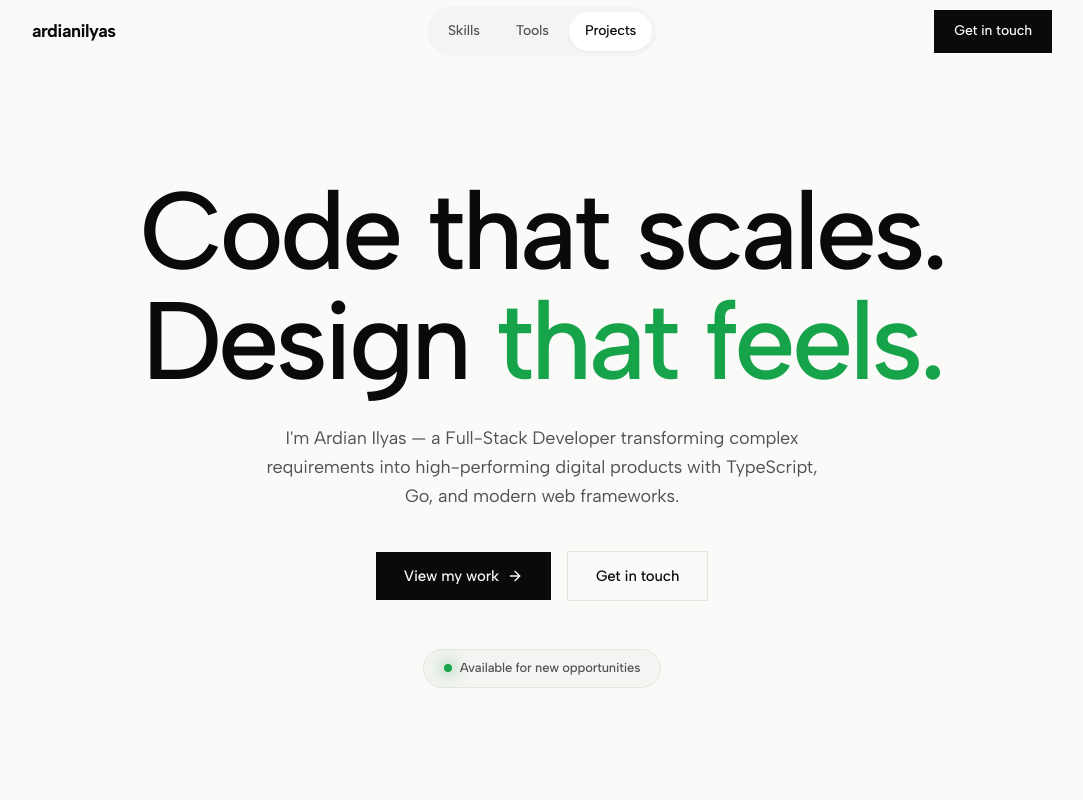
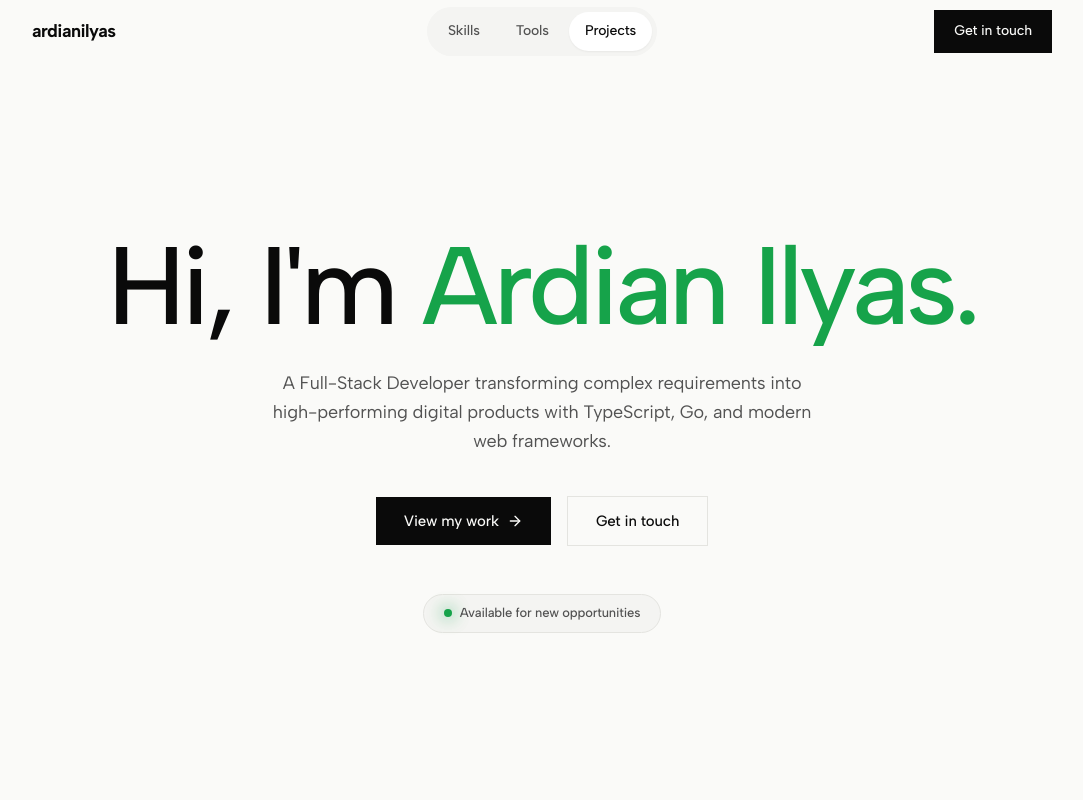
Before and after one commit to ardianilyas/portfolio, a Nuxt app: page / in a window 1280 px wide. Shown: the top 800 px of the page, without its empty margins (98-1181 px from the left). Built offline with nearby package versions, Linux system fonts and the light colour scheme.

Commit message:
feat(hero): redesign title to introduce user with highly interactive hover effect

```diff
--- a/app/components/Hero.vue
+++ b/app/components/Hero.vue
@@ -30,7 +30,7 @@
 
       <!-- Sub -->
       <p class="hero-sub fade-up fade-up-2">
-        I'm Ardian Ilyas — a Full-Stack Developer transforming complex requirements
+        A Full-Stack Developer transforming complex requirements
         into high-performing digital products with TypeScript, Go, and modern web frameworks.
       </p>
 
@@ -80,12 +80,10 @@ function scrollTo(id: string) {
 
 // ── Headline words ──────────────────────────────────────
 const headlineWords = [
-  { text: 'Code', accent: false },
-  { text: 'that', accent: false },
-  { text: 'scales.', accent: false },
-  { text: 'Design', accent: false },
-  { text: 'that', accent: true },
-  { text: 'feels.', accent: true },
+  { text: "Hi,", accent: false },
+  { text: "I'm", accent: false },
+  { text: 'Ardian', accent: true },
+  { text: 'Ilyas.', accent: true },
 ]
 
 // ── Mouse tracking for Chromatic Split ──────────────────
@@ -182,13 +180,32 @@ function onMouseLeave() {
   transition: text-shadow 0.2s cubic-bezier(0.16, 1, 0.3, 1), transform 0.2s cubic-bezier(0.16, 1, 0.3, 1);
 }
 
+.hero-headline:hover .hero-word {
+  opacity: 0.15;
+  filter: blur(8px);
+  transform: scale(0.95);
+}
+
 .hero-word {
   display: inline-block;
   color: var(--color-text); /* Solid black */
   cursor: default;
+  position: relative;
+  transition: opacity 0.4s ease, filter 0.4s ease, transform 0.4s cubic-bezier(0.175, 0.885, 0.32, 1.275), color 0.3s ease;
+}
+
+.hero-headline .hero-word:hover {
+  opacity: 1;
+  filter: blur(0);
+  transform: scale(1.1) translateY(-8px) rotate(-2deg);
+  z-index: 10;
 }
 
 .hero-word--accent {
+  color: var(--color-accent);
+}
+
+.hero-headline .hero-word--accent:hover {
   color: var(--color-accent);
 }
 
```
